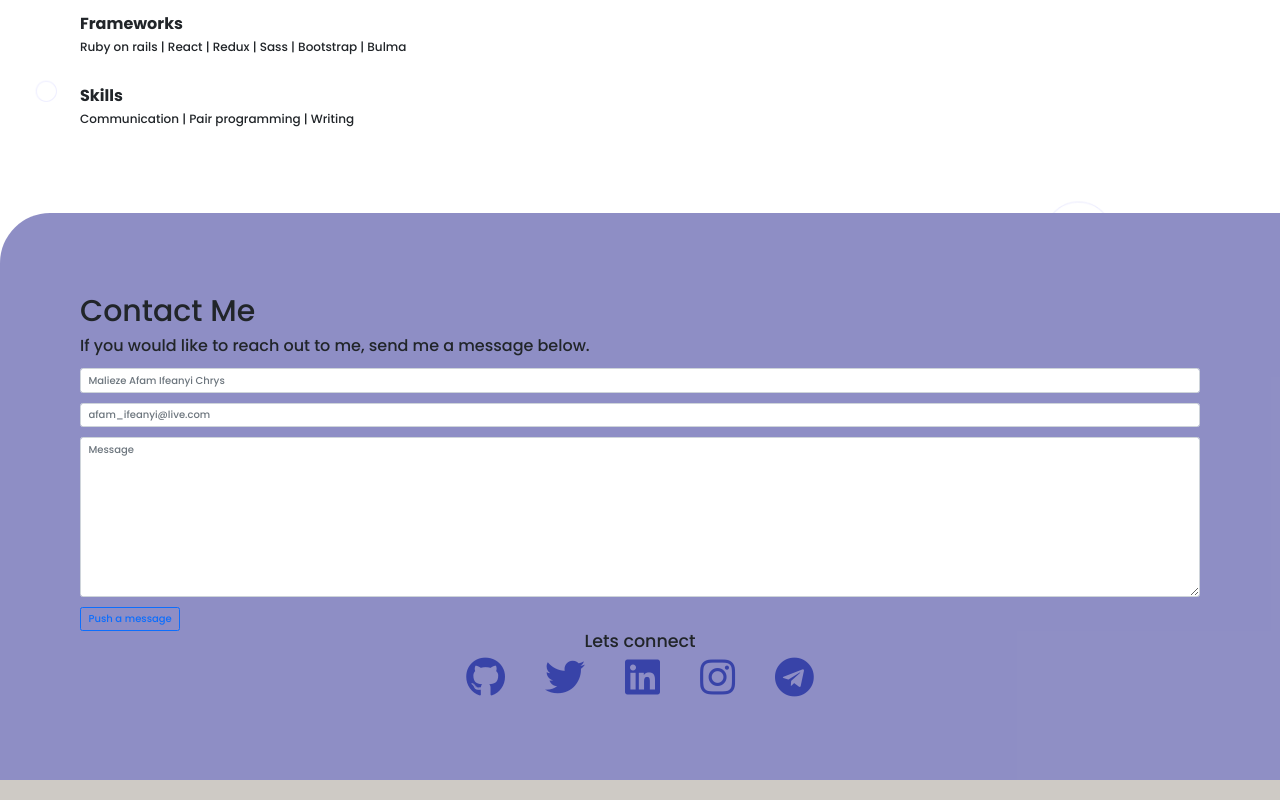
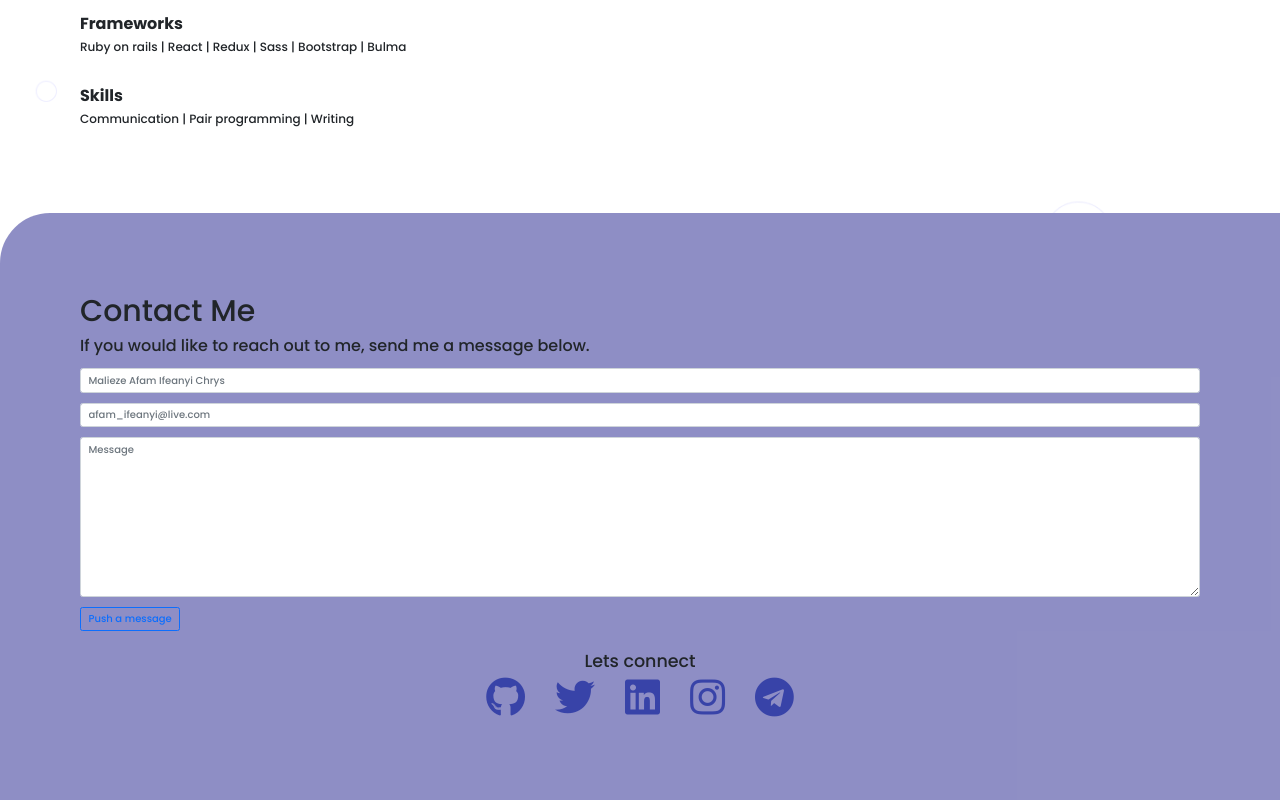
Before and after one commit to chrystalme/porfolio, a website: page index.html in a window 1280 px wide. Shown: the part 2926-3726 px from the top of the page. Drawn offline with nearby package versions, Linux system fonts and the light colour scheme.

Commit message:
Update stylesheet

```diff
--- a/scss/style.scss
+++ b/scss/style.scss
@@ -93,11 +93,12 @@ footer {
     display: flex;
     flex-direction: column;
     justify-content: center;
+    margin-top: 2rem;
     align-items: center;
   }
   .f-social {
     display: flex;
-    gap: 4rem;
+    gap: 3rem;
     font-size: 2rem;
   }
 }
```
Also changed, not shown: css/style.css, 1 other file.
